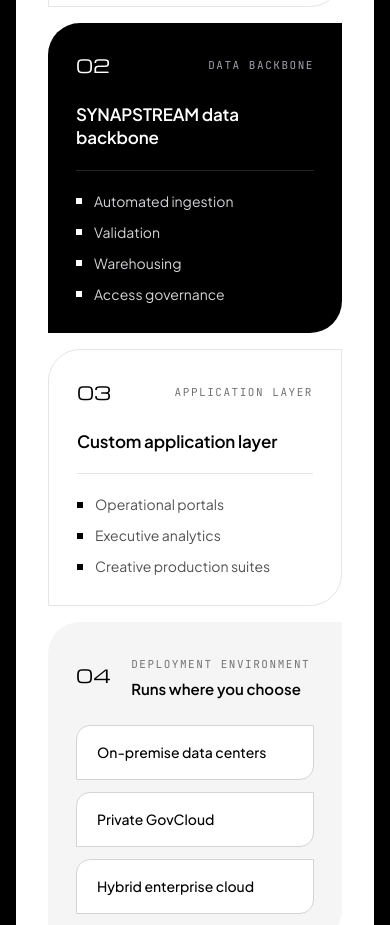
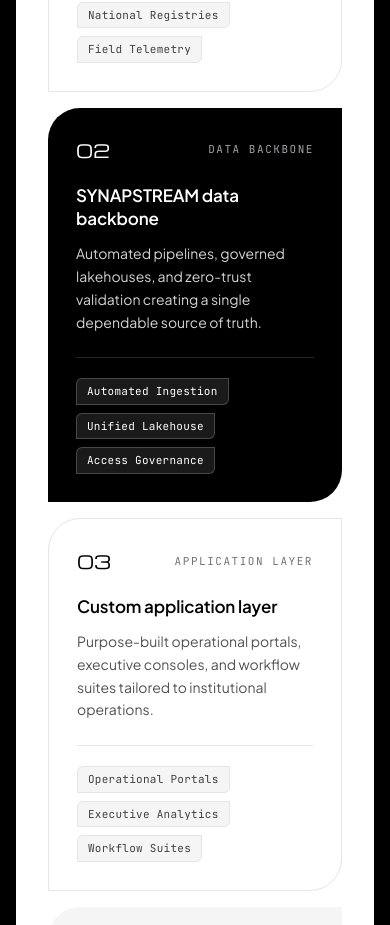
Before and after one commit to ju4700/Synapstream, a React (Vite) app: page / in a window 390 px wide. Shown: the part 1020-1945 px from the top of the page. Built offline with nearby package versions, Linux system fonts and the light colour scheme.

Commit message:
refactor: simplify homepage, eliminate repetitive list cards and streamline architecture copy

```diff
--- a/src/components/Blueprint.tsx
+++ b/src/components/Blueprint.tsx
@@ -38,24 +38,31 @@ const FLOW = [
     n: 1,
     label: "Source layer",
     title: "Legacy & field data sources",
-    items: ["ERP systems", "National registries", "IoT & field devices", "Departmental databases"],
+    desc: "Ingesting records across legacy ERPs, national registries, and edge sensors without requiring disruptive migrations.",
+    tags: ["ERP Systems", "National Registries", "Field Telemetry"],
   },
   {
     n: 2,
     label: "Data backbone",
     title: "SYNAPSTREAM data backbone",
-    items: ["Automated ingestion", "Validation", "Warehousing", "Access governance"],
+    desc: "Automated pipelines, governed lakehouses, and zero-trust validation creating a single dependable source of truth.",
+    tags: ["Automated Ingestion", "Unified Lakehouse", "Access Governance"],
     core: true,
   },
   {
     n: 3,
     label: "Application layer",
     title: "Custom application layer",
-    items: ["Operational portals", "Executive analytics", "Creative production suites"],
+    desc: "Purpose-built operational portals, executive consoles, and workflow suites tailored to institutional operations.",
+    tags: ["Operational Portals", "Executive Analytics", "Workflow Suites"],
   },
 ];
 
-const ENVIRONMENTS = ["On-premise data centers", "Private GovCloud", "Hybrid enterprise cloud"];
+const ENVIRONMENTS = [
+  { name: "On-premise data centers", tag: "Air-Gapped" },
+  { name: "Private GovCloud", tag: "Sovereign" },
+  { name: "Hybrid enterprise cloud", tag: "Distributed" },
+];
 
 function Connector({ show, delay }: { show: boolean; delay: number }) {
   return (
@@ -113,10 +120,11 @@ export function Blueprint() {
               <Step
                 show={show}
                 delay={SEQ.layers[i]}
-                className={`tile flex flex-col p-7 ${
+                className={`tile flex flex-col justify-between p-7 ${
                   layer.core ? "bg-black text-white" : "border border-neutral-200 bg-white"
                 }`}
               >
+                <div>
                   <div className="flex items-center justify-between">
                     <Numeral
                       n={layer.n}
@@ -128,22 +136,32 @@ export function Blueprint() {
                       {layer.label}
                     </span>
                   </div>
-                <h3 className="mt-6 text-[17px] font-semibold leading-snug tracking-[-0.01em]">
+                  <h3 className="mt-5 text-[17px] font-semibold leading-snug tracking-[-0.01em]">
                     {layer.title}
                   </h3>
-                <ul
-                  className={`mt-5 space-y-2.5 border-t pt-5 text-[14px] ${layer.core ? "border-white/15 text-mist" : "border-neutral-200 text-neutral-600"}`}
+                  <p
+                    className={`mt-3 text-[14px] leading-relaxed ${layer.core ? "text-mist" : "text-neutral-600"}`}
                   >
-                  {layer.items.map((item) => (
-                    <li key={item} className="flex items-center gap-3">
+                    {layer.desc}
+                  </p>
+                </div>
+
+                <div
+                  className={`mt-6 flex flex-wrap gap-2 border-t pt-5 ${layer.core ? "border-white/15" : "border-neutral-200"}`}
+                >
+                  {layer.tags.map((tag) => (
                     <span
-                        className={`size-1.5 shrink-0 ${layer.core ? "bg-white" : "bg-black"}`}
-                        aria-hidden
-                      />
-                      {item}
-                    </li>
+                      key={tag}
+                      className={`tile-xs px-2.5 py-1 font-mono text-[11px] tracking-wide ${
+                        layer.core
+                          ? "border border-white/20 bg-white/10 text-white"
+                          : "border border-neutral-200 bg-neutral-100 text-neutral-700"
+                      }`}
+                    >
+                      {tag}
+                    </span>
                   ))}
-                </ul>
+                </div>
               </Step>
             </li>
           ))}
@@ -167,7 +185,7 @@ export function Blueprint() {
         <Step
           show={show}
           delay={SEQ.base}
-          className="tile mt-4 grid items-center gap-6 bg-neutral-100 p-7 lg:mt-0 lg:grid-cols-[240px_1fr]"
+          className="tile mt-4 grid items-center gap-6 bg-neutral-100 p-7 lg:mt-0 lg:grid-cols-[260px_1fr]"
         >
           <div className="flex items-center gap-5">
             <Numeral n={4} className="text-lg" />
@@ -178,16 +196,19 @@ export function Blueprint() {
               <p className="mt-1 text-[15px] font-semibold">Runs where you choose</p>
             </div>
           </div>
-          <ul className="grid gap-3 sm:grid-cols-3">
+          <div className="grid gap-3 sm:grid-cols-3">
             {ENVIRONMENTS.map((env) => (
-              <li
-                key={env}
-                className="tile-sm border border-neutral-300 bg-white px-5 py-4 text-[14px] font-medium"
+              <div
+                key={env.name}
+                className="tile-sm flex items-center justify-between border border-neutral-300 bg-white px-5 py-4 text-[14px] font-medium"
               >
-                {env}
-              </li>
+                <span>{env.name}</span>
+                <span className="font-mono text-[10px] uppercase tracking-wider text-neutral-400">
+                  {env.tag}
+                </span>
+              </div>
             ))}
-          </ul>
+          </div>
         </Step>
       </div>
     </StepTile>
--- a/src/components/Capabilities.tsx
+++ b/src/components/Capabilities.tsx
@@ -12,8 +12,9 @@ function trackPointer(e: PointerEvent<HTMLElement>) {
 type Pillar = {
   n: number;
   title: string;
+  discipline: string;
   summary: string;
-  deliverables: { title: string; body: string }[];
+  focusAreas: { title: string; desc: string }[];
   inverted?: boolean;
 };
 
@@ -21,49 +22,43 @@ const PILLARS: Pillar[] = [
   {
     n: 1,
     title: "Data Infrastructure & Systems Architecture",
+    discipline: "Infrastructure discipline",
     summary:
       "We design and build the foundational systems that collect, clean, store, and protect your organization’s most critical records—turning scattered departmental silos into a single, dependable source of truth.",
-    deliverables: [
+    focusAreas: [
       {
-        title: "Unified Data Warehousing & Lakes",
-        body: "Consolidating fragmented databases, spreadsheets, and legacy ERP records into structured, query-ready repositories.",
+        title: "Unified Warehousing & Lakes",
+        desc: "Consolidating disparate ERP records and databases into structured, query-ready repositories.",
       },
       {
-        title: "High-Throughput ETL/ELT Pipelines",
-        body: "Automated data ingestion, validation, and real-time synchronization across distributed branches and ministries.",
+        title: "Resilient Pipelines & Gateways",
+        desc: "Automated ingestion, real-time synchronization, and zero-trust API middleware connecting systems.",
       },
       {
-        title: "Interoperability & API Gateways",
-        body: "Secure REST, GraphQL, and event-driven middleware connecting legacy software with modern applications.",
-      },
-      {
-        title: "On-Premise & Private Cloud Orchestration",
-        body: "Containerized, fault-tolerant infrastructure deployed directly on your hardware or chosen sovereign cloud.",
+        title: "Sovereign Cloud Orchestration",
+        desc: "Containerized, fault-tolerant infrastructure deployed on your hardware or chosen sovereign cloud.",
       },
     ],
   },
   {
     n: 2,
     title: "Enterprise & Creative Software Solutions",
+    discipline: "Software discipline",
     summary:
       "Data is only valuable when teams can act on it. We design and engineer custom web platforms, internal operational tools, and high-velocity creative workflows tailored to how your organization operates.",
     inverted: true,
-    deliverables: [
+    focusAreas: [
       {
-        title: "Custom Operational & Citizen Portals",
-        body: "Fast, accessible, role-based web applications built for high concurrency and daily institutional use.",
-      },
-      {
-        title: "Digital Asset & Media Ecosystems",
-        body: "Centralized platforms for managing, versioning, and distributing brand, media, and production assets at conglomerate scale.",
+        title: "Custom Operational Portals",
+        desc: "High-concurrency, role-based web applications engineered for daily institutional operations.",
       },
       {
         title: "Workflow & Process Automation",
-        body: "Replacing manual approval chains and paper-heavy administration with auditable digital workflows.",
+        desc: "Replacing manual approval chains and paper-heavy administration with auditable digital pipelines.",
       },
       {
-        title: "Enterprise Design Systems",
-        body: "Cohesive, reusable UI component libraries that unify software experiences across multiple subsidiaries and departments.",
+        title: "Enterprise UI & Asset Systems",
+        desc: "Cohesive component libraries and digital asset ecosystems unifying multiple subsidiaries.",
       },
     ],
   },
@@ -77,7 +72,7 @@ function PillarCard({ p, delay }: { p: Pillar; delay: number }) {
       hover
       delay={delay}
       onPointerMove={trackPointer}
-      className={`tile-lg group relative flex flex-col overflow-hidden p-6 sm:p-8 md:p-14 ${
+      className={`tile-lg group relative flex flex-col justify-between overflow-hidden p-6 sm:p-8 md:p-14 ${
         inv ? "bg-white text-black" : "border border-line bg-obsidian text-white"
       }`}
     >
@@ -90,13 +85,14 @@ function PillarCard({ p, delay }: { p: Pillar; delay: number }) {
           }, transparent 65%)`,
         }}
       />
+      <div>
         <div className="flex items-start justify-between gap-6">
           <Numeral
             n={p.n}
             className={`text-[32px] sm:text-[40px] leading-none ${inv ? "text-black" : "text-white"}`}
           />
           <span className={`text-xs sm:text-sm font-medium ${inv ? "text-neutral-500" : "text-silver"}`}>
-          {inv ? "Software discipline" : "Infrastructure discipline"}
+            {p.discipline}
           </span>
         </div>
         <Heading as="h3" className="mt-8 sm:mt-12 text-[clamp(21px,2.2vw,32px)]">
@@ -107,29 +103,42 @@ function PillarCard({ p, delay }: { p: Pillar; delay: number }) {
         >
           {p.summary}
         </p>
+      </div>
 
       <Stagger
-        as="ul"
-        delay={delay + 0.5}
-        stagger={0.09}
-        amount={0.3}
-        className={`relative mt-12 grid flex-1 border-l border-t sm:grid-cols-2 ${inv ? "border-neutral-200" : "border-line"}`}
-        aria-label={`${p.title} deliverables`}
+        as="div"
+        delay={delay + 0.3}
+        stagger={0.08}
+        amount={0.2}
+        className={`mt-10 flex flex-1 flex-col divide-y border-t ${
+          inv ? "divide-neutral-200 border-neutral-200" : "divide-line border-line"
+        }`}
+        aria-label={`${p.title} focus areas`}
       >
-        {p.deliverables.map((d) => (
+        {p.focusAreas.map((f, idx) => (
           <Item
-            as="li"
-            key={d.title}
-            className={`border-b border-r p-7 ${inv ? "border-neutral-200" : "border-line"}`}
+            as="div"
+            key={f.title}
+            className="flex flex-col py-4 sm:py-5 sm:flex-row sm:items-baseline sm:justify-between sm:gap-6"
           >
-            <span className={`block size-2 ${inv ? "bg-black" : "bg-white"}`} aria-hidden />
-            <h4 className="mt-5 text-base font-semibold leading-snug tracking-[-0.01em]">
-              {d.title}
+            <div className="flex items-baseline gap-3">
+              <span
+                className={`font-mono text-xs tabular-nums ${
+                  inv ? "text-neutral-400" : "text-step-2"
+                }`}
+              >
+                {String(idx + 1).padStart(2, "0")}
+              </span>
+              <h4 className="text-[15px] sm:text-base font-semibold tracking-[-0.01em]">
+                {f.title}
               </h4>
+            </div>
             <p
-              className={`mt-3 text-[15px] leading-[1.65] ${inv ? "text-neutral-600" : "text-silver"}`}
+              className={`mt-1.5 sm:mt-0 text-[13px] sm:text-[14px] leading-relaxed sm:max-w-[34ch] sm:text-right ${
+                inv ? "text-neutral-600" : "text-silver"
+              }`}
             >
-              {d.body}
+              {f.desc}
             </p>
           </Item>
         ))}
```
Also changed, not shown: src/components/Delivery.tsx (+32 -37 lines), 5 other files (tests, documents, lock files or other folders). Lines whose indentation alone changed are shown as unchanged.
